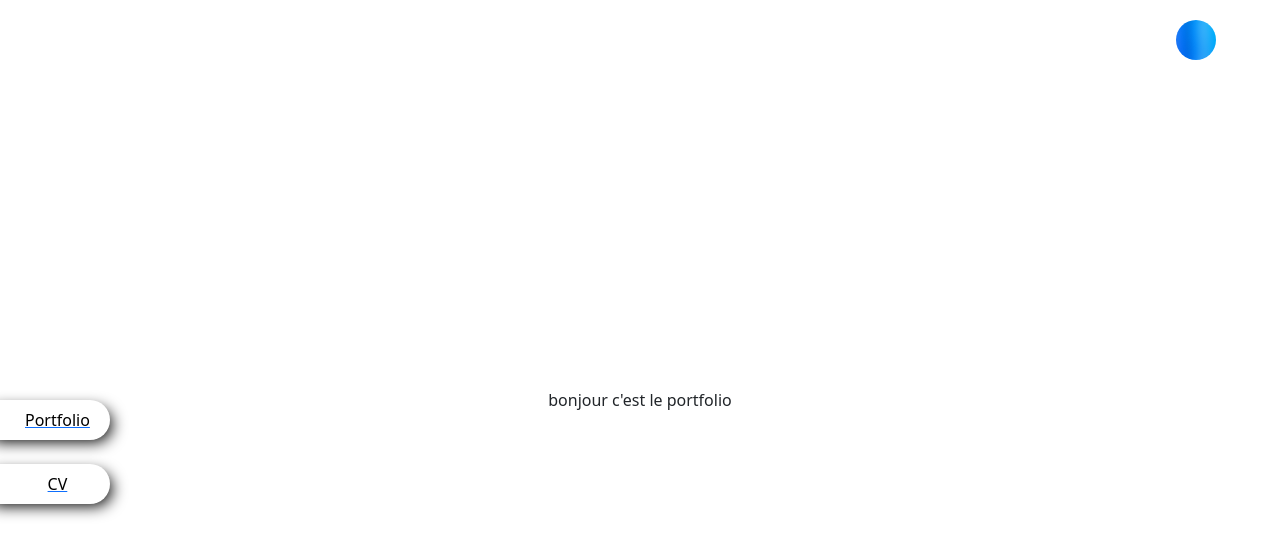
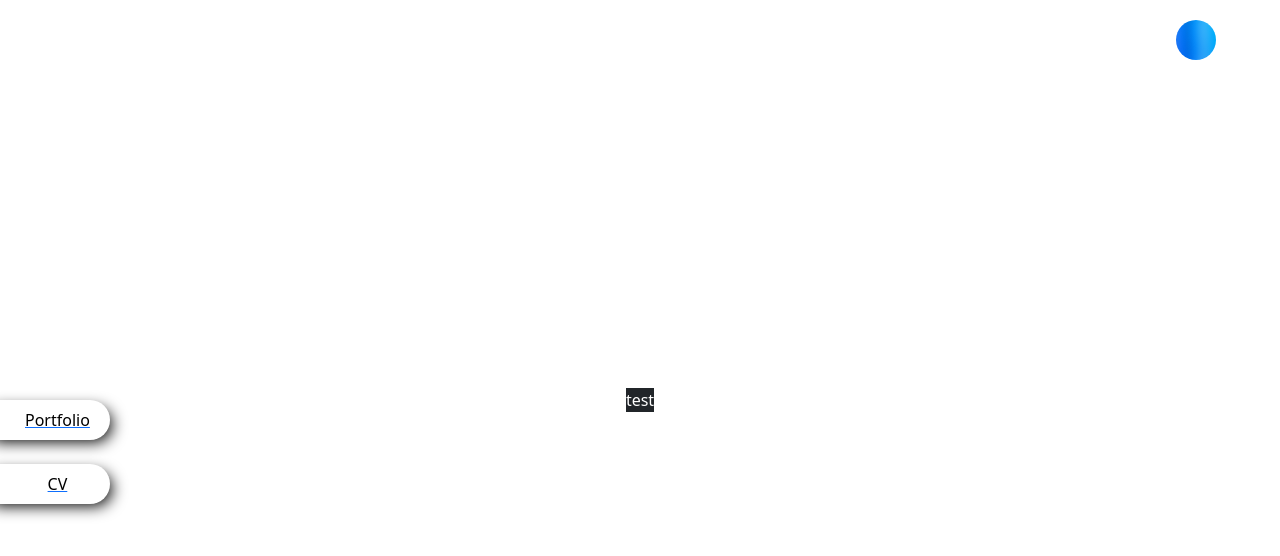
Before and after one commit to DOMESDAY7/portfolio-V2, a React (Vite) app: page /portfolio in a window 1280 px wide. Shown: the top 556 px of the page. Built offline with nearby package versions, Linux system fonts and the light colour scheme.

Commit message:
importation du slider

```diff
--- a/index.html
+++ b/index.html
@@ -5,7 +5,6 @@
     <meta name="viewport" content="width=device-width, initial-scale=1.0" />
     <title>Portfolio v2</title>
     <link rel="stylesheet" href="./src/css/index.css">
-    <link rel="stylesheet" href="node_modules/bootstrap/dist/css/bootstrap.min.css">
   </head>
   <body>
     <div id="root"></div>
--- a/package.json
+++ b/package.json
@@ -12,7 +12,8 @@
     "framer-motion": "^6.2.1",
     "react": "^17.0.2",
     "react-dom": "^17.0.2",
-    "react-router-dom": "^6.2.1"
+    "react-router-dom": "^6.2.1",
+    "swiper": "^7.4.1"
   },
   "devDependencies": {
     "@vitejs/plugin-react": "^1.0.7",
--- a/src/App.jsx
+++ b/src/App.jsx
@@ -1,10 +1,10 @@
 import React from 'react';
-import {  Routes , Route,BrowserRouter, NavLink} from "react-router-dom";
+import {  Routes , Route,BrowserRouter} from "react-router-dom";
 import Navbar from './components/NavBar';
 import CV from './page/CV';
 import Portfolio from './page/portfolio';
-import {AnimatePresence,motion}from  "framer-motion";
-
+import {AnimatePresence}from  "framer-motion";
+import 'bootstrap/dist/css/bootstrap.min.css';
 function App() {
 
   return (
--- /dev/null
+++ b/src/components/ProjectSwiper.jsx
@@ -0,0 +1,16 @@
+import React, { Component } from "react";
+import { Swiper, SwiperSlide } from "swiper/react";
+import "swiper/css";
+
+
+class ProjectSwiper extends Component {
+  render() {
+    return (
+    <div className="bg-dark">
+        <div className="bg-dark text-white">test</div>
+    </div>
+    );
+  }
+}
+
+export default ProjectSwiper;
--- a/src/page/CV.jsx
+++ b/src/page/CV.jsx
@@ -7,7 +7,7 @@ class CV extends Component {
       <motion.div
         exit={{ opacity: 1 }}
         animate={{ opacity: 1, y: "-10px"}}
-        initial={{ opacity: 0 }}
+        initial={{ opacity: 1 }}
         transition={{duration:1.5}}
         className="page m-auto position-relative container container-fluid"
       >
--- a/src/page/portfolio.jsx
+++ b/src/page/portfolio.jsx
@@ -1,5 +1,7 @@
 import React, { Component } from "react";
-import {motion}from  "framer-motion";
+import { motion } from "framer-motion";
+import ProjectSwiper from "../components/ProjectSwiper";
+
 class Portfolio extends Component {
   render() {
     return (
@@ -7,9 +9,9 @@ class Portfolio extends Component {
         exit={{ opacity: 0 }}
         animate={{ opacity: 1 }}
         initial={{ opacity: 0 }}
-        transition={{duration:2}}
+        transition={{ duration: 1.7 }}
       >
-        bonjour c'est le portfolio
+        <ProjectSwiper />
       </motion.div>
     );
   }
```
Also changed, not shown: 1 other file (tests, documents, lock files or other folders).
